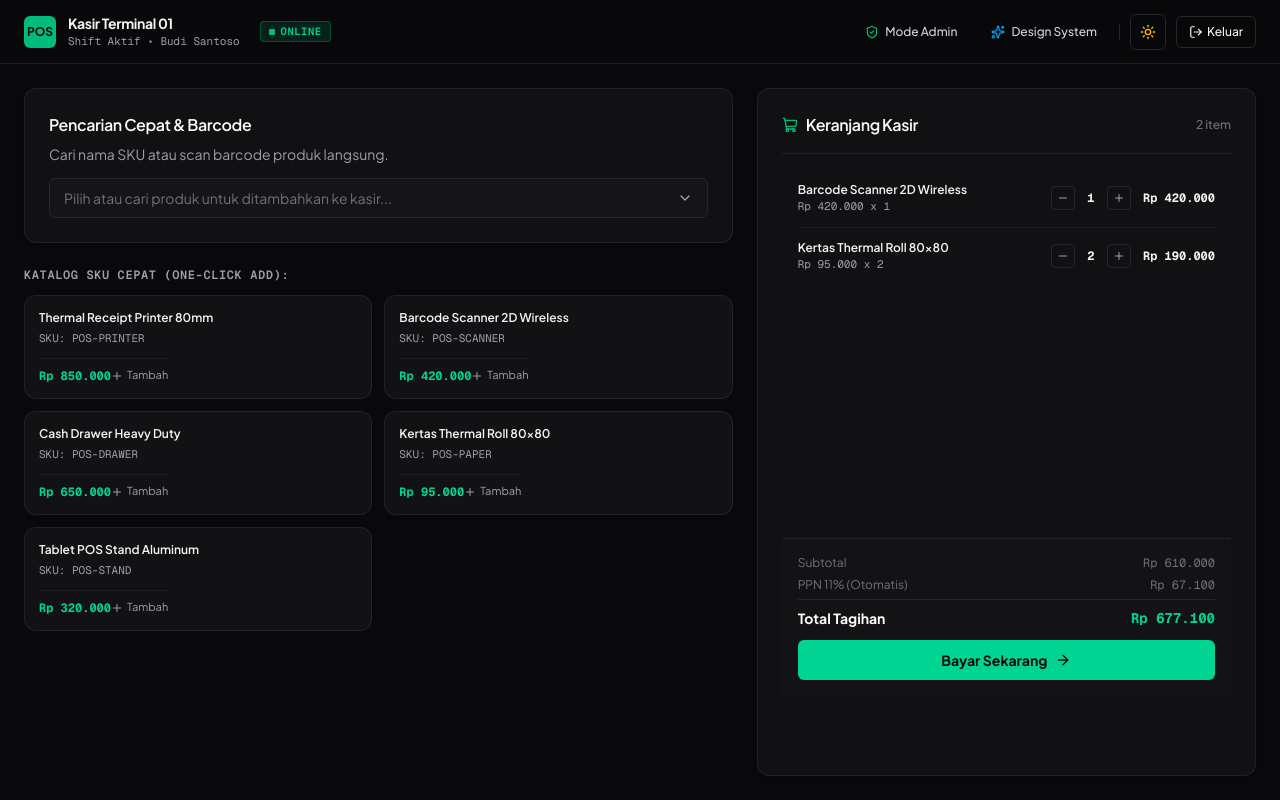
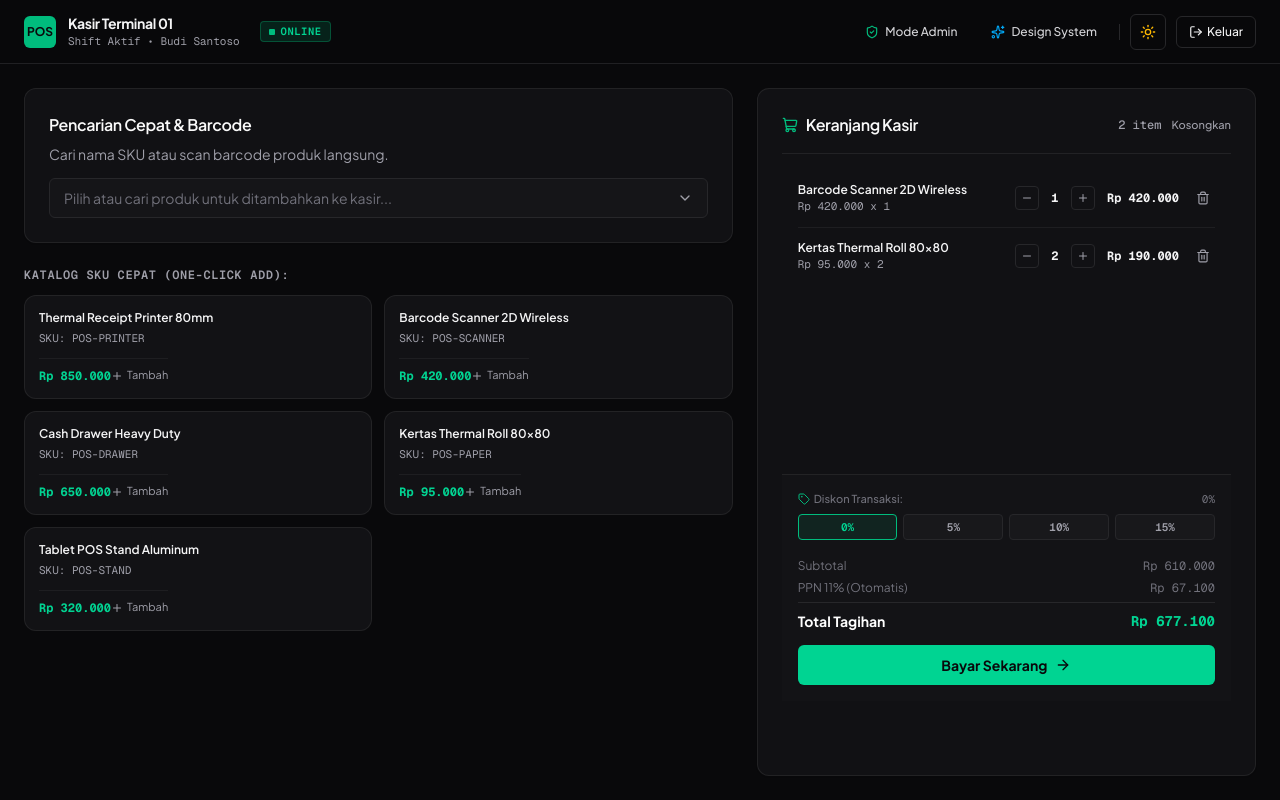
Before and after one commit to akhmadzaqiriyadi/fe-next16-boilerplate, a Next.js app: page /dashboard in a window 1280 px wide. Built offline with nearby package versions, Linux system fonts and the light colour scheme.

Commit message:
feat(pos): add trash delete button, clear cart header, quick discount chips, and printable thermal receipt simulation

```diff
--- a/src/app/dashboard/page.tsx
+++ b/src/app/dashboard/page.tsx
@@ -16,11 +16,15 @@ import {
   Banknote,
   Plus,
   Minus,
+  Trash2,
+  Printer,
+  CheckCircle2,
   ShieldCheck,
   Sparkles,
   ArrowRight,
   LogOut,
   Receipt,
+  Tag,
 } from "lucide-react";
 
 interface CartItem {
@@ -28,6 +32,41 @@ interface CartItem {
   name: string;
   price: number;
   qty: number;
+}
+
+interface CompletedReceipt {
+  invoiceId: string;
+  items: CartItem[];
+  subtotal: number;
+  discount: number;
+  tax: number;
+  total: number;
+  paymentMethod: "qris" | "cash" | "debit";
+  timestamp: string;
+}
+
+function createReceipt(
+  cart: CartItem[],
+  subtotal: number,
+  discount: number,
+  tax: number,
+  total: number,
+  paymentMethod: "qris" | "cash" | "debit"
+): CompletedReceipt {
+  return {
+    invoiceId: `INV-${Date.now().toString().slice(-6)}`,
+    items: [...cart],
+    subtotal,
+    discount,
+    tax,
+    total,
+    paymentMethod,
+    timestamp: new Date().toLocaleTimeString("id-ID", {
+      hour: "2-digit",
+      minute: "2-digit",
+      second: "2-digit",
+    }),
+  };
 }
 
 export default function UserDashboardPage() {
@@ -38,6 +77,8 @@ export default function UserDashboardPage() {
   const [selectedSku, setSelectedSku] = React.useState("");
   const [isCheckoutOpen, setIsCheckoutOpen] = React.useState(false);
   const [paymentMethod, setPaymentMethod] = React.useState<"qris" | "cash" | "debit">("qris");
+  const [discountPercent, setDiscountPercent] = React.useState<number>(0);
+  const [completedReceipt, setCompletedReceipt] = React.useState<CompletedReceipt | null>(null);
 
   const skuCatalog = [
     { value: "pos-printer", label: "Thermal Receipt Printer 80mm", price: 850000 },
@@ -79,16 +120,38 @@ export default function UserDashboardPage() {
     );
   };
 
+  const handleRemoveItem = (id: string) => {
+    setCart((prev) => prev.filter((item) => item.id !== id));
+    toast.info("Item Dihapus dari Keranjang");
+  };
+
+  const handleClearCart = () => {
+    if (cart.length === 0) return;
+    setCart([]);
+    setDiscountPercent(0);
+    toast.info("Keranjang Telah Dikosongkan");
+  };
+
+  // Calculations
   const subtotal = cart.reduce((sum, item) => sum + item.price * item.qty, 0);
-  const tax = Math.round(subtotal * 0.11);
-  const total = subtotal + tax;
+  const discountAmount = Math.round((subtotal * discountPercent) / 100);
+  const subtotalAfterDiscount = Math.max(0, subtotal - discountAmount);
+  const tax = Math.round(subtotalAfterDiscount * 0.11);
+  const total = subtotalAfterDiscount + tax;
 
   const handleCompletePayment = () => {
-    setIsCheckoutOpen(false);
+    const receiptData = createReceipt(cart, subtotal, discountAmount, tax, total, paymentMethod);
+
+    setCompletedReceipt(receiptData);
     setCart([]);
+    setDiscountPercent(0);
     toast.success("Pembayaran Berhasil Diterima!", {
-      description: `Struk transaksi sebesar Rp ${total.toLocaleString("id-ID")} dicetak.`,
+      description: `Invoice #${receiptData.invoiceId} sebesar Rp ${receiptData.total.toLocaleString("id-ID")} berhasil dibukukan.`,
     });
+  };
+
+  const handlePrintReceipt = () => {
+    window.print();
   };
 
   return (
@@ -163,7 +226,7 @@ export default function UserDashboardPage() {
                   key={product.value}
                   type="button"
                   onClick={() => handleAddSku(product.value)}
-                  className="group flex flex-col justify-between rounded-xl border border-zinc-200/80 bg-white p-3.5 text-left transition-all hover:border-emerald-500/50 hover:bg-zinc-50 dark:border-zinc-800/80 dark:bg-[#121215] dark:hover:bg-zinc-900/80"
+                  className="group flex cursor-pointer flex-col justify-between rounded-xl border border-zinc-200/80 bg-white p-3.5 text-left transition-all hover:border-emerald-500/50 hover:bg-zinc-50 dark:border-zinc-800/80 dark:bg-[#121215] dark:hover:bg-zinc-900/80"
                 >
                   <div>
                     <p className="text-xs font-semibold text-zinc-900 transition-colors group-hover:text-emerald-500 dark:text-zinc-100">
@@ -195,12 +258,26 @@ export default function UserDashboardPage() {
                 <CardTitle className="flex items-center gap-2 text-base">
                   <ShoppingCart className="h-4 w-4 text-emerald-500" /> Keranjang Kasir
                 </CardTitle>
-                <span className="text-xs font-medium text-zinc-500">{cart.length} item</span>
+                <div className="flex items-center gap-2.5">
+                  <span className="font-mono text-xs font-medium text-zinc-500 dark:text-zinc-400">
+                    {cart.length} item
+                  </span>
+                  {cart.length > 0 && (
+                    <button
+                      type="button"
+                      onClick={handleClearCart}
+                      title="Kosongkan Keranjang"
+                      className="cursor-pointer text-[11px] font-medium text-zinc-400 transition-colors hover:text-red-500"
+                    >
+                      Kosongkan
+                    </button>
+                  )}
+                </div>
               </div>
             </CardHeader>
 
             {/* Cart Items List */}
-            <CardContent className="max-h-96 flex-1 divide-y divide-zinc-100 overflow-y-auto p-4 dark:divide-zinc-800/60">
+            <CardContent className="max-h-80 flex-1 divide-y divide-zinc-100 overflow-y-auto p-4 dark:divide-zinc-800/60">
               {cart.length === 0 ? (
                 <div className="py-12 text-center text-zinc-400">
                   <ShoppingCart className="mx-auto mb-2 h-8 w-8 opacity-30" />
@@ -209,16 +286,17 @@ export default function UserDashboardPage() {
                 </div>
               ) : (
                 cart.map((item) => (
-                  <div key={item.id} className="flex items-center justify-between gap-3 py-3">
+                  <div key={item.id} className="group flex items-center justify-between gap-3 py-3">
                     <div className="min-w-0 flex-1">
                       <p className="truncate text-xs font-semibold text-zinc-900 dark:text-zinc-100">
                         {item.name}
                       </p>
-                      <p className="font-mono text-[11px] text-zinc-400">
+                      <p className="font-mono text-[11px] text-zinc-400 tabular-nums">
                         Rp {item.price.toLocaleString("id-ID")} x {item.qty}
                       </p>
                     </div>
 
+                    {/* Centered Minus & Plus Controls */}
                     <div className="flex shrink-0 items-center gap-1.5">
                       <button
                         type="button"
@@ -229,7 +307,7 @@ export default function UserDashboardPage() {
                       >
                         <Minus className="h-3 w-3" />
                       </button>
-                      <span className="w-5 text-center font-mono text-xs font-bold text-zinc-900 dark:text-zinc-100">
+                      <span className="w-5 text-center font-mono text-xs font-bold text-zinc-900 tabular-nums dark:text-zinc-100">
                         {item.qty}
                       </span>
                       <button
@@ -243,30 +321,81 @@ export default function UserDashboardPage() {
                       </button>
                     </div>
 
+                    {/* Item Total */}
                     <div className="shrink-0 text-right">
-                      <p className="font-mono text-xs font-bold">
+                      <p className="font-mono text-xs font-bold tabular-nums">
                         Rp {(item.price * item.qty).toLocaleString("id-ID")}
                       </p>
                     </div>
+
+                    {/* Delete Item Trash Button */}
+                    <button
+                      type="button"
+                      onClick={() => handleRemoveItem(item.id)}
+                      title="Hapus Produk"
+                      aria-label="Hapus Produk"
+                      className="flex h-6 w-6 shrink-0 cursor-pointer items-center justify-center rounded-[4px] text-zinc-400 transition-colors hover:bg-red-50 hover:text-red-600 dark:hover:bg-red-950/40 dark:hover:text-red-400"
+                    >
+                      <Trash2 className="h-3.5 w-3.5" />
+                    </button>
                   </div>
                 ))
               )}
             </CardContent>
 
-            {/* Calculations & Checkout Button */}
-            <div className="space-y-3 border-t border-zinc-200/80 bg-zinc-50/50 p-4 dark:border-zinc-800/80 dark:bg-zinc-900/30">
+            {/* Calculations & Quick Discount */}
+            <div className="space-y-3.5 border-t border-zinc-200/80 bg-zinc-50/50 p-4 dark:border-zinc-800/80 dark:bg-zinc-900/30">
+              {/* Quick Discount Selector */}
+              {cart.length > 0 && (
+                <div className="space-y-1.5 pb-1">
+                  <div className="flex items-center justify-between text-[11px] text-zinc-500">
+                    <span className="flex items-center gap-1 font-medium">
+                      <Tag className="h-3 w-3 text-emerald-500" /> Diskon Transaksi:
+                    </span>
+                    <span className="font-mono">{discountPercent}%</span>
+                  </div>
+                  <div className="grid grid-cols-4 gap-1.5">
+                    {[0, 5, 10, 15].map((pct) => (
+                      <button
+                        key={pct}
+                        type="button"
+                        onClick={() => setDiscountPercent(pct)}
+                        className={`cursor-pointer rounded-[4px] border py-1 text-center font-mono text-[11px] font-semibold transition-all ${
+                          discountPercent === pct
+                            ? "border-emerald-500 bg-emerald-500/10 text-emerald-600 dark:text-emerald-400"
+                            : "border-zinc-200 bg-white text-zinc-600 hover:bg-zinc-100 dark:border-zinc-800 dark:bg-zinc-900 dark:text-zinc-400 dark:hover:bg-zinc-800"
+                        }`}
+                      >
+                        {pct === 0 ? "0%" : `${pct}%`}
+                      </button>
+                    ))}
+                  </div>
+                </div>
+              )}
+
+              {/* Price Breakdown */}
               <div className="space-y-1.5 text-xs">
                 <div className="flex justify-between text-zinc-500">
                   <span>Subtotal</span>
-                  <span className="font-mono">Rp {subtotal.toLocaleString("id-ID")}</span>
+                  <span className="font-mono tabular-nums">
+                    Rp {subtotal.toLocaleString("id-ID")}
+                  </span>
                 </div>
+                {discountAmount > 0 && (
+                  <div className="flex justify-between font-medium text-emerald-600 dark:text-emerald-400">
+                    <span>Potongan Diskon ({discountPercent}%)</span>
+                    <span className="font-mono tabular-nums">
+                      - Rp {discountAmount.toLocaleString("id-ID")}
+                    </span>
+                  </div>
+                )}
                 <div className="flex justify-between text-zinc-500">
                   <span>PPN 11% (Otomatis)</span>
-                  <span className="font-mono">Rp {tax.toLocaleString("id-ID")}</span>
+                  <span className="font-mono tabular-nums">Rp {tax.toLocaleString("id-ID")}</span>
                 </div>
                 <div className="flex justify-between border-t border-zinc-200 pt-2 text-sm font-bold text-zinc-900 dark:border-zinc-800 dark:text-white">
                   <span>Total Tagihan</span>
-                  <span className="font-mono text-emerald-600 dark:text-emerald-400">
+                  <span className="font-mono text-emerald-600 tabular-nums dark:text-emerald-400">
                     Rp {total.toLocaleString("id-ID")}
                   </span>
                 </div>
@@ -274,7 +403,7 @@ export default function UserDashboardPage() {
 
               <Button
                 variant="accent"
-                className="w-full gap-2 text-sm font-bold"
+                className="w-full gap-2 text-sm font-bold shadow-xs"
                 disabled={cart.length === 0}
                 onClick={() => setIsCheckoutOpen(true)}
               >
@@ -297,7 +426,7 @@ export default function UserDashboardPage() {
             <button
               type="button"
               onClick={() => setPaymentMethod("qris")}
-              className={`rounded-lg border p-3 text-center transition-all ${
+              className={`cursor-pointer rounded-lg border p-3 text-center transition-all ${
                 paymentMethod === "qris"
                   ? "border-emerald-500 bg-emerald-500/10 font-bold text-emerald-700 dark:text-emerald-400"
                   : "border-zinc-200 text-zinc-600 dark:border-zinc-800 dark:text-zinc-400"
@@ -310,7 +439,7 @@ export default function UserDashboardPage() {
             <button
               type="button"
               onClick={() => setPaymentMethod("cash")}
-              className={`rounded-lg border p-3 text-center transition-all ${
+              className={`cursor-pointer rounded-lg border p-3 text-center transition-all ${
                 paymentMethod === "cash"
                   ? "border-emerald-500 bg-emerald-500/10 font-bold text-emerald-700 dark:text-emerald-400"
                   : "border-zinc-200 text-zinc-600 dark:border-zinc-800 dark:text-zinc-400"
@@ -323,7 +452,7 @@ export default function UserDashboardPage() {
             <button
               type="button"
               onClick={() => setPaymentMethod("debit")}
-              className={`rounded-lg border p-3 text-center transition-all ${
+              className={`cursor-pointer rounded-lg border p-3 text-center transition-all ${
                 paymentMethod === "debit"
                   ? "border-emerald-500 bg-emerald-500/10 font-bold text-emerald-700 dark:text-emerald-400"
                   : "border-zinc-200 text-zinc-600 dark:border-zinc-800 dark:text-zinc-400"
@@ -367,6 +496,101 @@ export default function UserDashboardPage() {
           </div>
         </div>
       </Dialog>
+
+      {/* Printable Thermal Receipt Dialog */}
+      <Dialog
+        isOpen={!!completedReceipt}
+        onClose={() => setCompletedReceipt(null)}
+        title="Bukti Transaksi Pembayaran"
+        description="Transaksi selesai dan dicatat dalam jurnal pembukuan."
+        size="sm"
+      >
+        {completedReceipt && (
+          <div className="space-y-4 pt-2">
+            {/* Thermal Receipt Paper Layout */}
+            <div className="rounded-lg border border-dashed border-zinc-300 bg-zinc-50 p-5 font-mono text-xs text-zinc-800 shadow-inner dark:border-zinc-700 dark:bg-zinc-900 dark:text-zinc-200">
+              <div className="border-b border-dashed border-zinc-300 pb-3 text-center dark:border-zinc-700">
+                <p className="text-sm font-bold tracking-wider">FORGE POS SYSTEM</p>
+                <p className="text-[11px] text-zinc-500">Terminal 01 • Shift 1</p>
+                <p className="mt-1 text-[10px] text-zinc-400">
+                  {completedReceipt.invoiceId} • {completedReceipt.timestamp}
+                </p>
+              </div>
+
+              <div className="space-y-2 py-3">
+                {completedReceipt.items.map((it, idx) => (
+                  <div key={idx} className="flex justify-between text-[11px]">
+                    <span className="truncate pr-2">
+                      {it.name} x{it.qty}
+                    </span>
+                    <span className="shrink-0 font-bold tabular-nums">
+                      Rp {(it.price * it.qty).toLocaleString("id-ID")}
+                    </span>
+                  </div>
+                ))}
+              </div>
+
+              <div className="space-y-1 border-t border-dashed border-zinc-300 pt-3 text-[11px] dark:border-zinc-700">
+                <div className="flex justify-between text-zinc-500">
+                  <span>Subtotal</span>
+                  <span className="tabular-nums">
+                    Rp {completedReceipt.subtotal.toLocaleString("id-ID")}
+                  </span>
+                </div>
+                {completedReceipt.discount > 0 && (
+                  <div className="flex justify-between text-emerald-600 dark:text-emerald-400">
+                    <span>Diskon</span>
+                    <span className="tabular-nums">
+                      - Rp {completedReceipt.discount.toLocaleString("id-ID")}
+                    </span>
+                  </div>
+                )}
+                <div className="flex justify-between text-zinc-500">
+                  <span>PPN 11%</span>
+                  <span className="tabular-nums">
+                    Rp {completedReceipt.tax.toLocaleString("id-ID")}
+                  </span>
+                </div>
+                <div className="flex justify-between border-t border-zinc-200 pt-1.5 text-xs font-bold text-zinc-950 dark:border-zinc-800 dark:text-white">
+                  <span>TOTAL BAYAR</span>
+                  <span className="text-emerald-600 tabular-nums dark:text-emerald-400">
+                    Rp {completedReceipt.total.toLocaleString("id-ID")}
+                  </span>
+                </div>
+                <div className="flex justify-between pt-1 text-[10px] text-zinc-400">
+                  <span>METODE</span>
+                  <span className="font-bold uppercase">{completedReceipt.paymentMethod}</span>
+                </div>
+              </div>
+
+              <div className="mt-4 border-t border-dashed border-zinc-300 pt-3 text-center text-[10px] text-zinc-400 dark:border-zinc-700">
+                <p>Terima Kasih Atas Kunjungan Anda</p>
+                <p>Barang yang sudah dibeli tidak dapat ditukar</p>
+              </div>
+            </div>
+
+            {/* Action Buttons */}
+            <div className="flex items-center justify-between gap-2 pt-2">
+              <Button
+                variant="outline"
+                size="sm"
+                onClick={handlePrintReceipt}
+                className="gap-1.5 text-xs"
+              >
+                <Printer className="h-3.5 w-3.5" /> Cetak Thermal (Print)
+              </Button>
+              <Button
+                variant="accent"
+                size="sm"
+                onClick={() => setCompletedReceipt(null)}
+                className="gap-1.5 text-xs font-bold"
+              >
+                <CheckCircle2 className="h-3.5 w-3.5" /> Transaksi Baru
+              </Button>
+            </div>
+          </div>
+        )}
+      </Dialog>
     </div>
   );
 }
```
